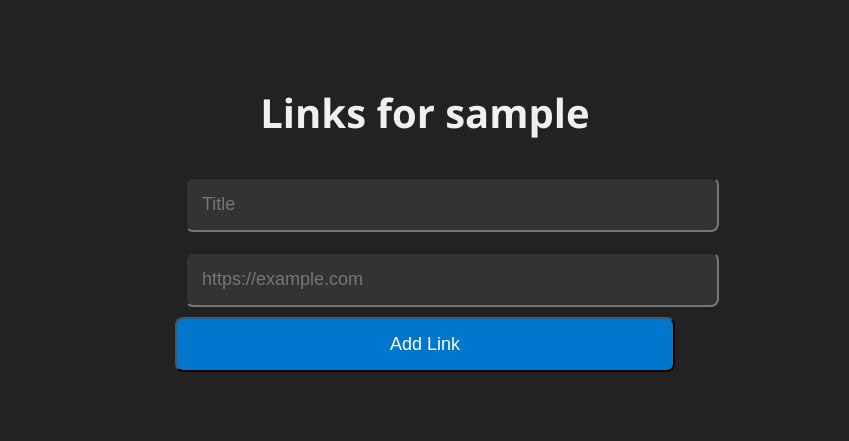
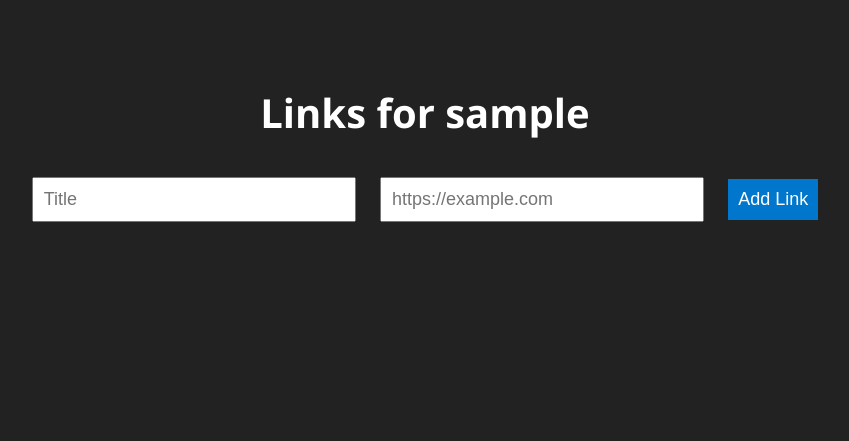
Before and after one commit to crsbo/my-links-app, a Flask app: a page that uses templates/links.html in a window 1280 px wide. Shown: the top 441 px of the page, without its empty margins (215-1064 px from the left). Run offline with Flask 3, Linux system fonts and the light colour scheme.

Commit message:
Update links.html

```diff
--- a/templates/links.html
+++ b/templates/links.html
@@ -9,53 +9,44 @@
             background: #222222;
             color: #fff;
             text-align: center;
-            padding: 50px;
+            padding: 50px 0;
         }
         h1 {
             font-size: 40px;
-            color: #f0f0f0;
         }
-        form {
-            margin: 20px auto;
-            width: 80%;
-            max-width: 500px;
+        input, button {
+            font-size: 18px;
+            padding: 10px;
+            margin: 10px;
         }
-        input[type="text"] {
-            padding: 15px;
-            font-size: 18px;
-            margin: 10px;
-            border-radius: 8px;
-            width: 100%;
-            background-color: #333;
-            color: #fff;
+        input {
+            width: 300px;
         }
         button {
-            padding: 15px;
-            font-size: 18px;
             background-color: #0077cc;
-            color: #fff;
-            border-radius: 8px;
-            width: 100%;
+            color: white;
+            border: none;
+            cursor: pointer;
         }
         button:hover {
             background-color: #005fa3;
         }
-        ul {
-            list-style-type: none;
-            padding: 0;
+        .link-card {
+            background: #333;
+            border-radius: 10px;
+            padding: 15px 20px;
+            margin: 15px auto;
+            width: 80%;
+            max-width: 400px;
+            box-shadow: 0 4px 8px rgba(0,0,0,0.1);
         }
-        li {
-            margin: 10px;
-            background-color: #333;
-            padding: 15px;
-            border-radius: 8px;
-        }
-        a {
+        .link-card a {
+            text-decoration: none;
             color: #0077cc;
-            text-decoration: none;
+            font-weight: bold;
             font-size: 18px;
         }
-        a:hover {
+        .link-card a:hover {
             color: #005fa3;
         }
     </style>
@@ -70,8 +61,10 @@
     <ul>
         {% for title, url in links %}
         <li>
-            <a href="{{ url }}" target="_blank">{{ title }}</a>
-            <a href="{{ url_for('delete_link', username=username, index=loop.index0) }}"> ❌ Delete</a>
+            <div class="link-card">
+                <a href="{{ url }}" target="_blank">{{ title }}</a>
+                <a href="{{ url_for('delete_link', username=username, index=loop.index0) }}">❌ Delete</a>
+            </div>
         </li>
         {% endfor %}
     </ul>
```
